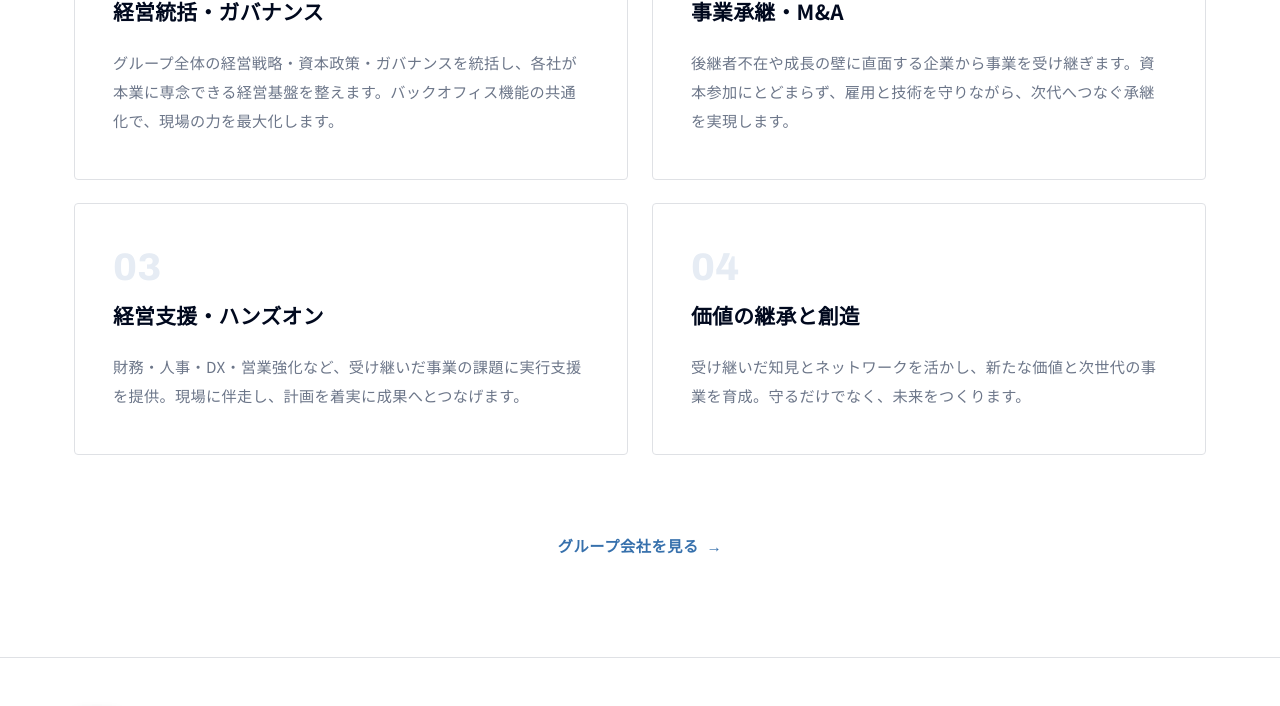
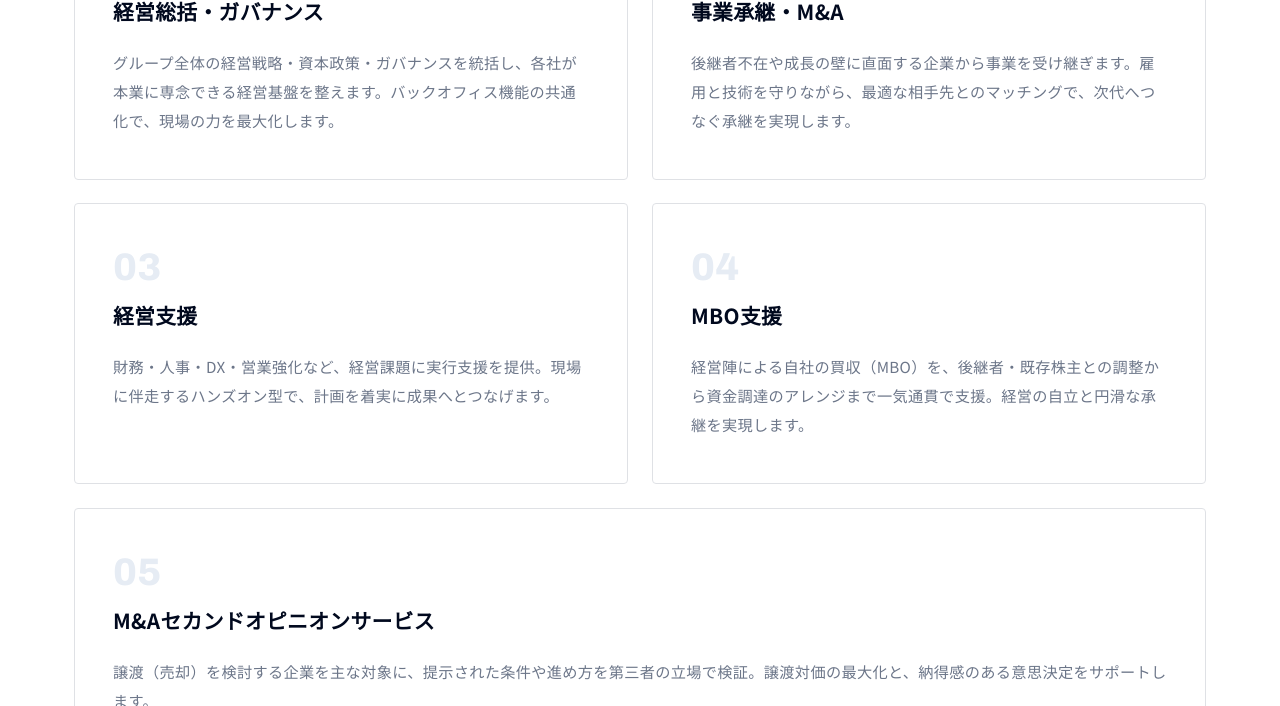
Before and after one commit to smitsuyama-sys/akari-holdings, a plain HTML site: page business.html in a window 1280 px wide. Shown: the part 740-1446 px from the top of the page. Drawn offline with Linux system fonts and the light colour scheme.

Commit message:
Remove lion photo (revert message figure to 光); business now 5 services (incl. MBO support, M&A second opinion)
Co-Authored-By: Claude Opus 4.8 <noreply@anthropic.com>

```diff
--- a/assets/style.css
+++ b/assets/style.css
@@ -174,11 +174,8 @@ section{padding:96px 0;}
 .message-figure{position:relative;aspect-ratio:1/1;display:grid;place-items:center;}
 .figure-glow{position:absolute;inset:10%;border-radius:50%;background:radial-gradient(circle,rgba(31,47,84,.95),rgba(31,47,84,0) 70%);filter:blur(4px);}
 .figure-kanji{position:relative;font-size:clamp(7rem,16vw,12rem);font-weight:900;color:#fff;text-shadow:0 8px 40px rgba(184,146,63,.55);}
-.figure-illust{
-  position:relative;width:82%;max-width:310px;aspect-ratio:1/1;object-fit:cover;
-  border-radius:50%;border:5px solid var(--gold-light);
-  box-shadow:0 18px 46px rgba(1,9,30,.32),0 0 0 1px rgba(184,146,63,.45);
-}
+/* 5th business card spans full width on 2-col grid */
+.biz-grid .biz-card:last-child:nth-child(odd){grid-column:1 / -1;}
 
 /* ===== About / Philosophy ===== */
 .about{background:var(--light);}
--- a/business.html
+++ b/business.html
@@ -8,16 +8,16 @@
 <link rel="preconnect" href="https://fonts.googleapis.com">
 <link rel="preconnect" href="https://fonts.gstatic.com" crossorigin>
 <link href="https://fonts.googleapis.com/css2?family=Noto+Sans+JP:wght@300;400;500;700;900&family=Archivo:ital,wght@0,300;0,400;0,500;0,600;0,700;0,800;1,400&display=swap" rel="stylesheet">
-<link rel="icon" type="image/svg+xml" href="assets/logo-mark.svg?v=8">
+<link rel="icon" type="image/svg+xml" href="assets/logo-mark.svg?v=9">
 <meta name="theme-color" content="#01091e">
-<link rel="stylesheet" href="assets/style.css?v=8">
+<link rel="stylesheet" href="assets/style.css?v=9">
 </head>
 <body>
 
 <header class="site-header" id="siteHeader">
   <div class="header-inner">
     <a href="index.html" class="logo" aria-label="光ホールディングス株式会社">
-      <img class="logo-mark" src="assets/logo-mark.svg?v=8" alt="光ホールディングス ロゴ">
+      <img class="logo-mark" src="assets/logo-mark.svg?v=9" alt="光ホールディングス ロゴ">
       <span class="logo-text">
         <span class="logo-en">AKARI HOLDINGS</span>
         <span class="logo-jp">光ホールディングス株式会社</span>
@@ -59,23 +59,28 @@
     <div class="biz-grid">
       <article class="biz-card">
         <span class="biz-num">01</span>
-        <h3>経営統括・ガバナンス</h3>
+        <h3>経営総括・ガバナンス</h3>
         <p>グループ全体の経営戦略・資本政策・ガバナンスを統括し、各社が本業に専念できる経営基盤を整えます。バックオフィス機能の共通化で、現場の力を最大化します。</p>
       </article>
       <article class="biz-card">
         <span class="biz-num">02</span>
         <h3>事業承継・M&amp;A</h3>
-        <p>後継者不在や成長の壁に直面する企業から事業を受け継ぎます。資本参加にとどまらず、雇用と技術を守りながら、次代へつなぐ承継を実現します。</p>
+        <p>後継者不在や成長の壁に直面する企業から事業を受け継ぎます。雇用と技術を守りながら、最適な相手先とのマッチングで、次代へつなぐ承継を実現します。</p>
       </article>
       <article class="biz-card">
         <span class="biz-num">03</span>
-        <h3>経営支援・ハンズオン</h3>
-        <p>財務・人事・DX・営業強化など、受け継いだ事業の課題に実行支援を提供。現場に伴走し、計画を着実に成果へとつなげます。</p>
+        <h3>経営支援</h3>
+        <p>財務・人事・DX・営業強化など、経営課題に実行支援を提供。現場に伴走するハンズオン型で、計画を着実に成果へとつなげます。</p>
       </article>
       <article class="biz-card">
         <span class="biz-num">04</span>
-        <h3>価値の継承と創造</h3>
-        <p>受け継いだ知見とネットワークを活かし、新たな価値と次世代の事業を育成。守るだけでなく、未来をつくります。</p>
+        <h3>MBO支援</h3>
+        <p>経営陣による自社の買収（MBO）を、後継者・既存株主との調整から資金調達のアレンジまで一気通貫で支援。経営の自立と円滑な承継を実現します。</p>
+      </article>
+      <article class="biz-card">
+        <span class="biz-num">05</span>
+        <h3>M&amp;Aセカンドオピニオンサービス</h3>
+        <p>譲渡（売却）を検討する企業を主な対象に、提示された条件や進め方を第三者の立場で検証。譲渡対価の最大化と、納得感のある意思決定をサポートします。</p>
       </article>
     </div>
     <div class="section-foot">
@@ -89,7 +94,7 @@
 <footer class="site-footer">
   <div class="container footer-inner">
     <div class="footer-brand">
-      <img class="logo-mark" src="assets/logo-mark.svg?v=8" alt="光ホールディングス ロゴ">
+      <img class="logo-mark" src="assets/logo-mark.svg?v=9" alt="光ホールディングス ロゴ">
       <div>
         <span class="logo-en">AKARI HOLDINGS</span>
         <span class="logo-jp">光ホールディングス株式会社</span>
@@ -107,6 +112,6 @@
   <div class="copyright">© 2026 AKARI HOLDINGS Co., Ltd. All Rights Reserved.</div>
 </footer>
 
-<script src="assets/main.js?v=8"></script>
+<script src="assets/main.js?v=9"></script>
 </body>
 </html>
```
Also changed, not shown: about.html (+7 -7 lines), contact.html (+5 -5 lines), group.html (+5 -5 lines), index.html (+7 -7 lines), news.html (+5 -5 lines), recruit.html (+5 -5 lines), assets/lion.jpg (deleted).
